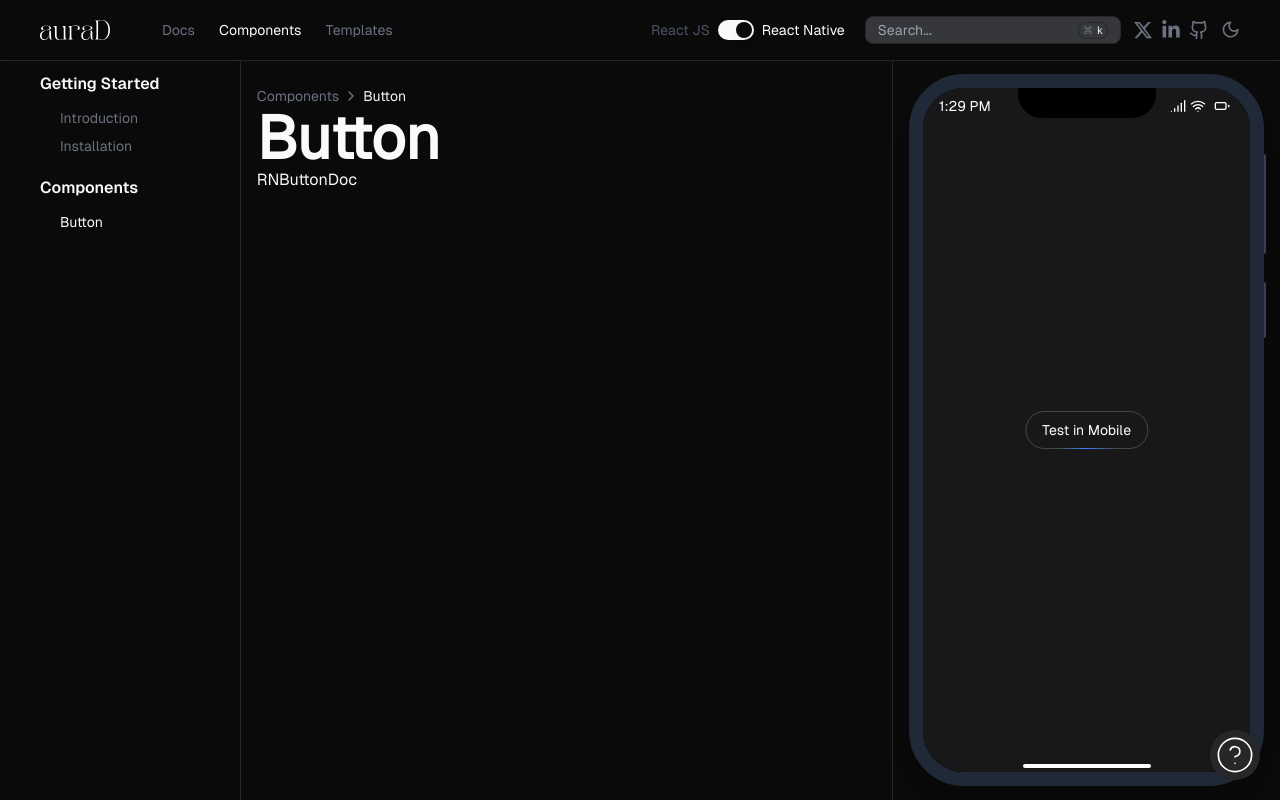
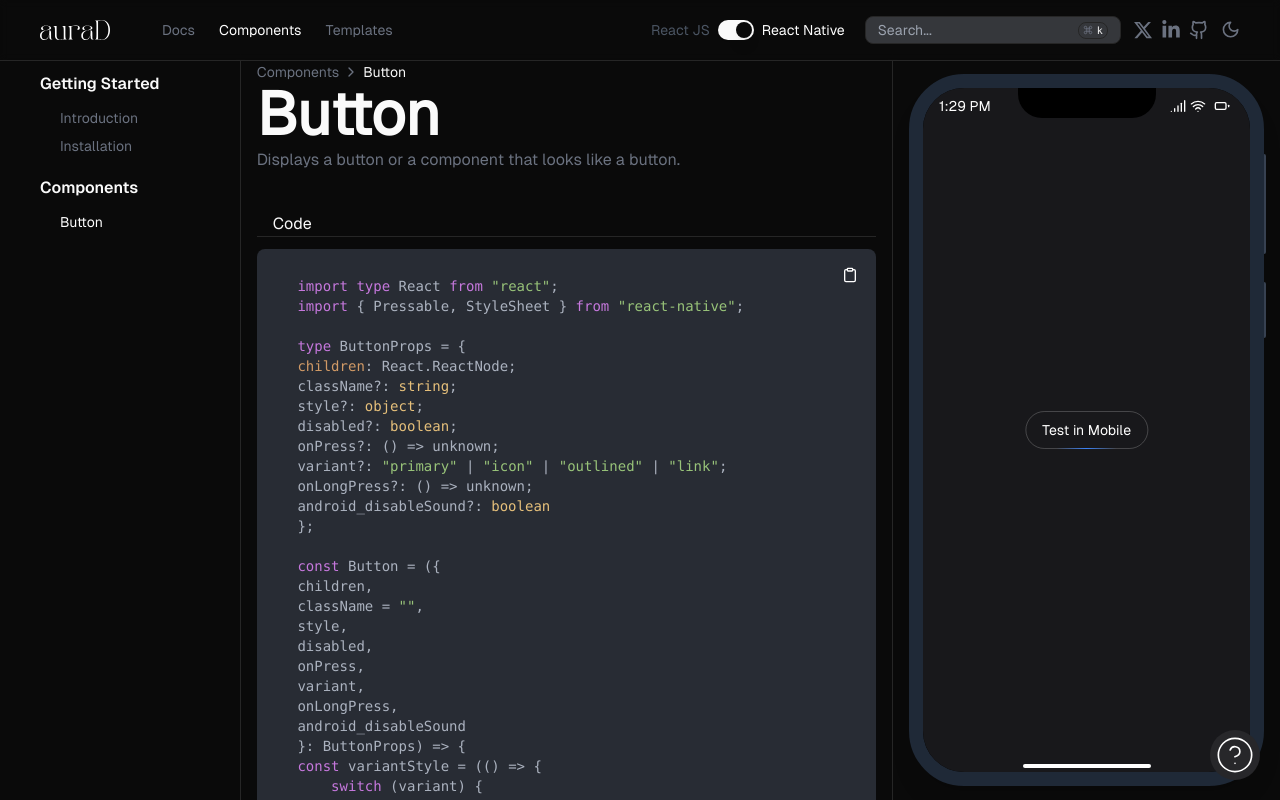
Before and after one commit to TusharSahu02/auraD, a React (Vite) app: page /docs in a window 1280 px wide. Both pictures are taken after a click on the switch 735 px from the left and 30 px from the top of the page. Built offline with nearby package versions, Linux system fonts and the light colour scheme.

Commit message:
feat : added Doc for RN button

```diff
--- a/src/pages/docs/Components/reactnative/RNButtonDoc.tsx
+++ b/src/pages/docs/Components/reactnative/RNButtonDoc.tsx
@@ -1,8 +1,67 @@
+import { useState } from "react";
+import NavigationButton from "@/components/molecules/NavigationButton";
+import { Light as SyntaxHighlighter } from "react-syntax-highlighter";
+import { atomOneDark } from "react-syntax-highlighter/dist/esm/styles/hljs";
+import { getRNButtonCodeString } from "@/constants/react-native/RNcodeString";
+import { toast } from "sonner";
+import { Check, Clipboard } from "lucide-react";
+const RNButtonDoc = () => {
+  // const [code, setCode] = useState(true);
+  const [copyCode, setCopyCode] = useState(false);
+  const codeString = getRNButtonCodeString();
+  return (
+    <>
+      <div className="mt-1 pb-[20px]">
+        <p className="text-gray-500">
+          Displays a button or a component that looks like a button.
+        </p>
 
-const RNButtonDoc = () => {
-  return (
-    <div>RNButtonDoc</div>
-  )
-}
+        <div id="overview" className="mt-10">
+          <div className="flex gap-x-6 border-b px-4">
+            <h1>Code</h1>
+          </div>
+          <div className="relative">
+            <div
+              className="absolute top-3 right-3 size-7 hover:bg-gray-600 transition-all duration-300 flex items-center p-[6px] cursor-pointer justify-center rounded-md"
+              onClick={() => {
+                navigator.clipboard.writeText(codeString);
+                toast.success("Copied to clipboard", {
+                  icon: "📋",
+                  position: "top-center",
+                });
+                setCopyCode(true);
+                setTimeout(() => {
+                  setCopyCode(false);
+                }, 3000);
+              }}
+            >
+              {copyCode ? (
+                <Check className="text-white" />
+              ) : (
+                <Clipboard className="text-white" />
+              )}
+            </div>
+            <SyntaxHighlighter
+              language="tsx"
+              style={atomOneDark}
+              className="rounded-lg p-5 mt-3 w-full text-sm md:text-md customScrollBarHorizonalal"
+            >
+              {codeString}
+            </SyntaxHighlighter>
+          </div>
+        </div>
 
-export default RNButtonDoc
+        <NavigationButton
+          previousTitle="Installation"
+          nextTitle="Input"
+          previousLink="/docs/react-native/installation"
+          nextLink="/docs/reactjs/components/input"
+        />
+
+        <div className="mb-5 md:mb-0" />
+      </div>
+    </>
+  );
+};
+
+export default RNButtonDoc;
```
